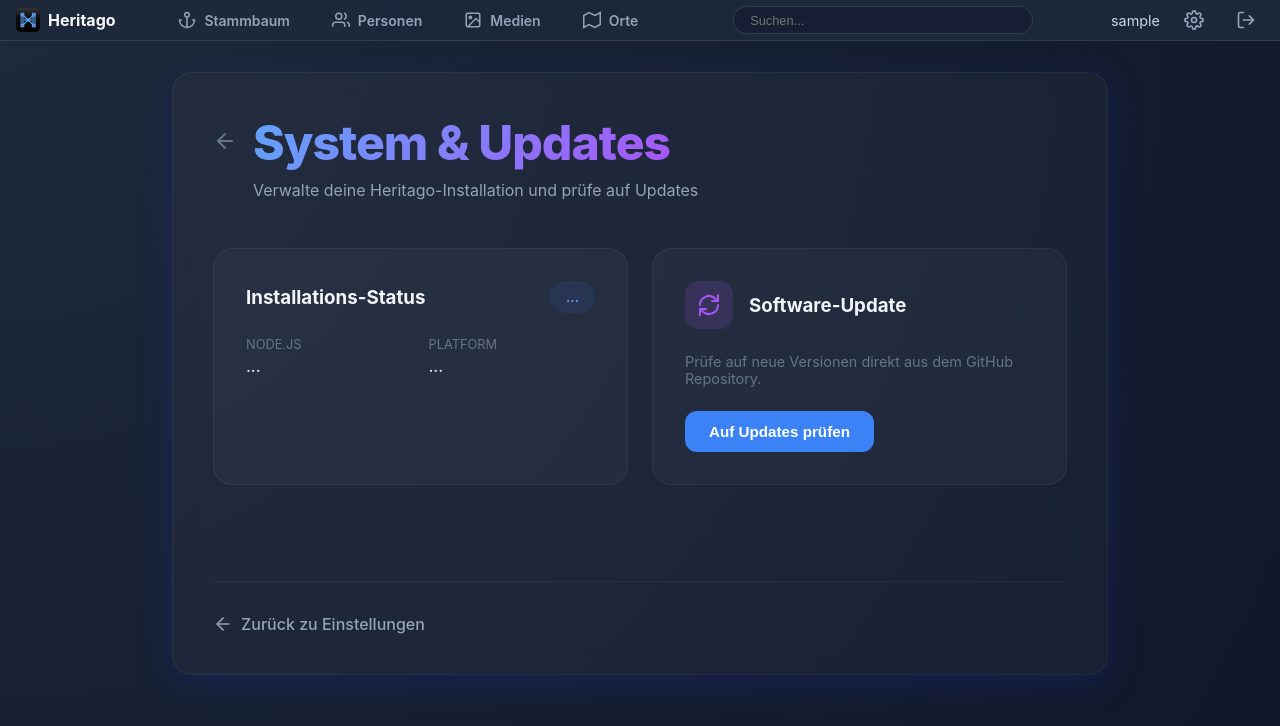
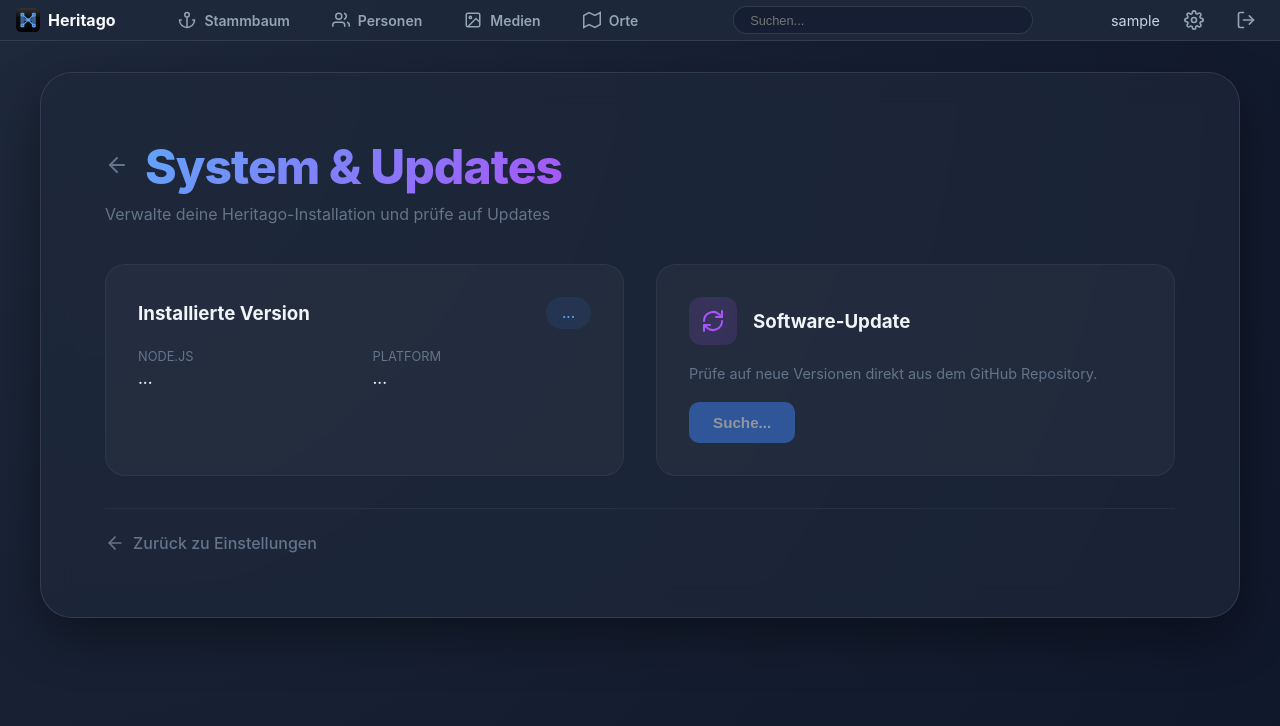
Before and after one commit to dodi110480/heritago, an Angular app: page /settings/update in a window 1280 px wide. Shown: the top 726 px of the page. Built offline with nearby package versions, Linux system fonts and the light colour scheme; no server answers; sample sign-in values are in the browser's storage.

Commit message:
Update UI: Show versions on page load, add version comparison and install button

```diff
--- a/src/app/update-settings.html
+++ b/src/app/update-settings.html
@@ -19,8 +19,8 @@
                 <!-- Status Card -->
                 <div class="section-card">
                     <div class="card-header">
-                        <h3 style="color: #f1f5f9; margin: 0;">Installations-Status</h3>
-                        <span class="version-badge">{{ systemInfo?.version || '...' }}</span>
+                        <h3 style="color: #f1f5f9; margin: 0;">Installierte Version</h3>
+                        <span class="version-badge">{{ currentVersion }}</span>
                     </div>
 
                     <div class="info-grid">
@@ -48,7 +48,7 @@
                             <polyline points="7 10 12 15 17 10"></polyline>
                             <line x1="12" y1="15" x2="12" y2="3"></line>
                         </svg>
-                        <span>{{ updateStatus.hasUpdate ? 'Update verfügbar' : 'System aktuell' }}</span>
+                        <span>{{ updateStatus.hasUpdate ? 'Update verfügbar!' : 'System ist aktuell ✓' }}</span>
                     </div>
                 </div>
 
@@ -76,12 +76,13 @@
                     <div style="display: flex; gap: 1rem; margin-top: auto;">
                         <button *ngIf="!updateStatus?.hasUpdate" (click)="checkUpdate()" [disabled]="checking"
                             class="btn btn-primary">
-                            {{ checking ? 'Prüfe...' : 'Auf Updates prüfen' }}
+                            {{ checking ? 'Suche...' : 'Nach Updates suchen' }}
                         </button>
 
                         <button *ngIf="updateStatus?.hasUpdate" (click)="performUpdate()" [disabled]="updating"
-                            class="btn btn-primary">
-                            {{ updating ? 'Wird aktualisiert...' : 'Update jetzt durchführen' }}
+                            class="btn btn-success">
+                            {{ updating ? 'Wird installiert...' : 'Version ' + updateStatus.latestVersion + '
+                            installieren' }}
                         </button>
 
                         <button *ngIf="updateStatus" (click)="updateStatus = null" class="btn btn-outline">
@@ -91,26 +92,62 @@
                 </div>
             </div>
 
-            <!-- Detailed Info / Results -->
-            <div *ngIf="updateStatus?.hasUpdate" class="section-card" style="margin-top: 1rem;">
-                <h4 style="margin: 0; color: #f1f5f9;">Update Details</h4>
-                <div class="log-box">
-                    <div style="margin-bottom: 0.5rem; color: #60a5fa;">{{ updateStatus.currentHash }} → {{
-                        updateStatus.remoteHash }}</div>
+            <!-- Found Update Details -->
+            <div *ngIf="updateStatus?.hasUpdate" class="section-card update-details-card" style="margin-top: 1rem;">
+                <h4 style="margin: 0; color: #f1f5f9;">Gefundenes Update</h4>
+                <div class="version-comparison">
+                    <div class="version-box current">
+                        <span class="version-label">Installiert</span>
+                        <span class="version-number">{{ updateStatus.currentVersion }}</span>
+                    </div>
+                    <div class="version-arrow">
+                        <svg xmlns="http://www.w3.org/2000/svg" width="24" height="24" viewBox="0 0 24 24" fill="none"
+                            stroke="currentColor" stroke-width="2" stroke-linecap="round" stroke-linejoin="round">
+                            <line x1="5" y1="12" x2="19" y2="12"></line>
+                            <polyline points="12 5 19 12 12 19"></polyline>
+                        </svg>
+                    </div>
+                    <div class="version-box latest">
+                        <span class="version-label">Verfügbar</span>
+                        <span class="version-number">{{ updateStatus.latestVersion }}</span>
+                    </div>
+                </div>
+                <div *ngIf="updateStatus.releaseName" class="release-name">
+                    <span class="label">Release:</span> {{ updateStatus.releaseName }}
+                </div>
+                <div *ngIf="updateStatus.details" class="log-box">
                     <pre>{{ updateStatus.details }}</pre>
                 </div>
             </div>
 
+            <!-- No Update Found -->
+            <div *ngIf="updateStatus && !updateStatus.hasUpdate" class="section-card" style="margin-top: 1rem;">
+                <div class="status-indicator success">
+                    <svg xmlns="http://www.w3.org/2000/svg" width="20" height="20" viewBox="0 0 24 24" fill="none"
+                        stroke="currentColor" stroke-width="2" stroke-linecap="round" stroke-linejoin="round">
+                        <polyline points="20 6 9 17 4 12"></polyline>
+                    </svg>
+                    <span>Kein Update verfügbar. Du nutzt bereits die neueste Version <strong>{{
+                            updateStatus.currentVersion }}</strong>.</span>
+                </div>
+            </div>
+
+            <!-- Update Result -->
             <div *ngIf="updateResult" class="section-card" style="margin-top: 1rem;">
                 <h4 style="margin: 0; color: #f1f5f9;">Update Ergebnis</h4>
                 <div class="status-indicator success" style="margin-top: 1rem;">
+                    <svg xmlns="http://www.w3.org/2000/svg" width="20" height="20" viewBox="0 0 24 24" fill="none"
+                        stroke="currentColor" stroke-width="2" stroke-linecap="round" stroke-linejoin="round">
+                        <polyline points="20 6 9 17 4 12"></polyline>
+                    </svg>
                     <span>{{ updateResult.message }}</span>
                 </div>
-                <div class="log-box">
+                <div *ngIf="updateResult.output" class="log-box">
                     <pre>{{ updateResult.output }}</pre>
                 </div>
             </div>
 
+            <!-- Error -->
             <div *ngIf="error" class="status-indicator error" style="margin-top: 1rem;">
                 <svg xmlns="http://www.w3.org/2000/svg" width="20" height="20" viewBox="0 0 24 24" fill="none"
                     stroke="currentColor" stroke-width="2" stroke-linecap="round" stroke-linejoin="round">
@@ -134,258 +171,3 @@
         </div>
     </div>
 </div>
-
-<style>
-    /* General Layout */
-    .settings-container {
-        padding: 2rem;
-        max-width: 1000px;
-        margin: 0 auto;
-    }
-
-    .glass-card {
-        background: rgba(255, 255, 255, 0.03);
-        border: 1px solid rgba(255, 255, 255, 0.05);
-        border-radius: 20px;
-        padding: 2.5rem;
-        backdrop-filter: blur(10px);
-        box-shadow: 0 8px 32px 0 rgba(31, 38, 135, 0.37);
-    }
-
-    /* Header */
-    .header {
-        margin-bottom: 3rem;
-    }
-
-    .title-row {
-        display: flex;
-        align-items: center;
-        gap: 1rem;
-        margin-bottom: 0.5rem;
-    }
-
-    .back-link-icon {
-        color: #64748b;
-        transition: all 0.2s;
-    }
-
-    .back-link-icon:hover {
-        color: #3b82f6;
-    }
-
-    h1 {
-        margin: 0;
-        font-size: 2.2rem;
-        background: linear-gradient(135deg, #60a5fa 0%, #a855f7 100%);
-        -webkit-background-clip: text;
-        background-clip: text;
-        color: transparent;
-    }
-
-    .header p {
-        color: #94a3b8;
-        margin-left: 2.5rem;
-    }
-
-    /* Content Grid */
-    .content {
-        margin-top: 3rem;
-        display: flex;
-        flex-direction: column;
-        gap: 1.5rem;
-    }
-
-    .update-grid {
-        display: grid;
-        grid-template-columns: 1fr 1fr;
-        gap: 1.5rem;
-    }
-
-    @media (max-width: 768px) {
-        .update-grid {
-            grid-template-columns: 1fr;
-        }
-    }
-
-    /* Section Card */
-    .section-card {
-        background: rgba(255, 255, 255, 0.03);
-        border: 1px solid rgba(255, 255, 255, 0.05);
-        border-radius: 20px;
-        padding: 2rem;
-        display: flex;
-        flex-direction: column;
-        gap: 1.5rem;
-    }
-
-    .card-header {
-        display: flex;
-        justify-content: space-between;
-        align-items: center;
-    }
-
-    .version-badge {
-        padding: 0.5rem 1rem;
-        border-radius: 9999px;
-        background: rgba(59, 130, 246, 0.1);
-        color: #60a5fa;
-        font-size: 0.85rem;
-        font-weight: 600;
-    }
-
-    /* Info Grid */
-    .info-grid {
-        display: grid;
-        grid-template-columns: 1fr 1fr;
-        gap: 1rem;
-    }
-
-    .info-item .label {
-        display: block;
-        color: #64748b;
-        font-size: 0.8rem;
-        text-transform: uppercase;
-    }
-
-    .info-item .value {
-        color: #e2e8f0;
-        font-weight: 500;
-    }
-
-    /* Status Indicator */
-    .status-indicator {
-        padding: 1rem;
-        border-radius: 12px;
-        display: flex;
-        align-items: center;
-        gap: 0.75rem;
-        font-size: 0.9rem;
-        font-weight: 500;
-    }
-
-    .status-indicator.success {
-        background: rgba(16, 185, 129, 0.1);
-        border: 1px solid rgba(16, 185, 129, 0.2);
-        color: #34d399;
-    }
-
-    .status-indicator.warning {
-        background: rgba(245, 158, 11, 0.1);
-        border: 1px solid rgba(245, 158, 11, 0.2);
-        color: #fbbf24;
-    }
-
-    .status-indicator.error {
-        background: rgba(239, 68, 68, 0.1);
-        border: 1px solid rgba(239, 68, 68, 0.2);
-        color: #fca5a5;
-    }
-
-    /* IO Icon */
-    .io-icon {
-        width: 48px;
-        height: 48px;
-        border-radius: 14px;
-        background: rgba(168, 85, 247, 0.15);
-        color: #a855f7;
-        display: flex;
-        align-items: center;
-        justify-content: center;
-    }
-
-    /* Buttons */
-    .btn {
-        border: none;
-        border-radius: 12px;
-        padding: 0.75rem 1.5rem;
-        font-weight: 600;
-        cursor: pointer;
-        transition: all 0.2s;
-    }
-
-    .btn-primary {
-        background: #3b82f6;
-        color: white;
-    }
-
-    .btn-primary:hover {
-        background: #2563eb !important;
-        transform: translateY(-2px);
-        box-shadow: 0 4px 12px rgba(59, 130, 246, 0.3);
-    }
-
-    .btn-primary:disabled {
-        opacity: 0.5;
-        cursor: not-allowed;
-        transform: none;
-        box-shadow: none;
-    }
-
-    .btn-outline {
-        background: transparent;
-        border: 1px solid rgba(255, 255, 255, 0.1);
-        color: #94a3b8;
-    }
-
-    .btn-outline:hover {
-        background: rgba(255, 255, 255, 0.05) !important;
-        color: #f1f5f9 !important;
-        border-color: rgba(255, 255, 255, 0.2) !important;
-    }
-
-    .btn-outline:disabled {
-        opacity: 0.5;
-        cursor: not-allowed;
-        transform: none;
-        box-shadow: none;
-    }
-
-    /* Log Box */
-    .log-box {
-        margin-top: 1rem;
-        font-family: monospace;
-        font-size: 0.8rem;
-        padding: 0.5rem;
-        background: rgba(0, 0, 0, 0.2);
-        border-radius: 4px;
-        overflow: auto;
-        max-height: 200px;
-        white-space: pre-wrap;
-    }
-
-    /* Back Link */
-    .back-link {
-        margin-top: 4rem;
-        padding-top: 2rem;
-        border-top: 1px solid rgba(255, 255, 255, 0.05);
-    }
-
-    .back-btn {
-        display: flex;
-        align-items: center;
-        gap: 0.5rem;
-        color: #94a3b8;
-        text-decoration: none;
-        font-weight: 500;
-        transition: color 0.2s;
-    }
-
-    .back-btn:hover {
-        color: #3b82f6 !important;
-    }
-
-    /* Animations */
-    @keyframes rotate {
-        from {
-            transform: rotate(0deg);
-        }
-
-        to {
-            transform: rotate(360deg);
-        }
-    }
-
-    .rotating svg {
-        animation: rotate 2s linear infinite;
-    }
-</style>
```
Also changed, not shown: src/app/update-settings.css (+85 -0 lines), src/app/update-settings.ts (+29 -3 lines).
